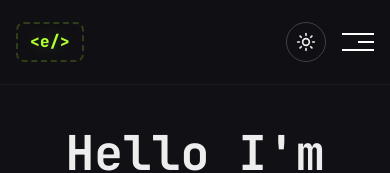
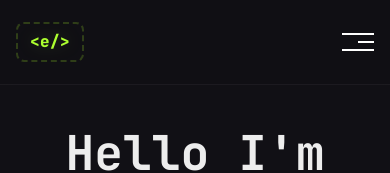
Before and after one commit to mgrizqy/personalWeb-0612, a Next.js app: page / in a window 390 px wide. Shown: the top 173 px of the page. Built offline with nearby package versions, Linux system fonts and the light colour scheme.

Commit message:
refactor: removed the sun icon in phone window size

```diff
--- a/src/app/components/NavBar.tsx
+++ b/src/app/components/NavBar.tsx
@@ -107,9 +107,9 @@ export default function Navbar() {
           </div>
 
           <div className="md:hidden flex items-center gap-4">
-            <div className="w-[40px] h-[40px] border border-white/20 flex items-center justify-center rounded-full cursor-pointer hover:bg-white/10 transition-colors">
+            {/* <div className="w-[40px] h-[40px] border border-white/20 flex items-center justify-center rounded-full cursor-pointer hover:bg-white/10 transition-colors">
               <Sun size={20} />
-            </div>
+            </div> */}
             <button
               onClick={() => setIsMenuOpen(!isMenuOpen)}
               className="z-50 w-8 h-8 flex flex-col items-end justify-center gap-[6px] group"
```
